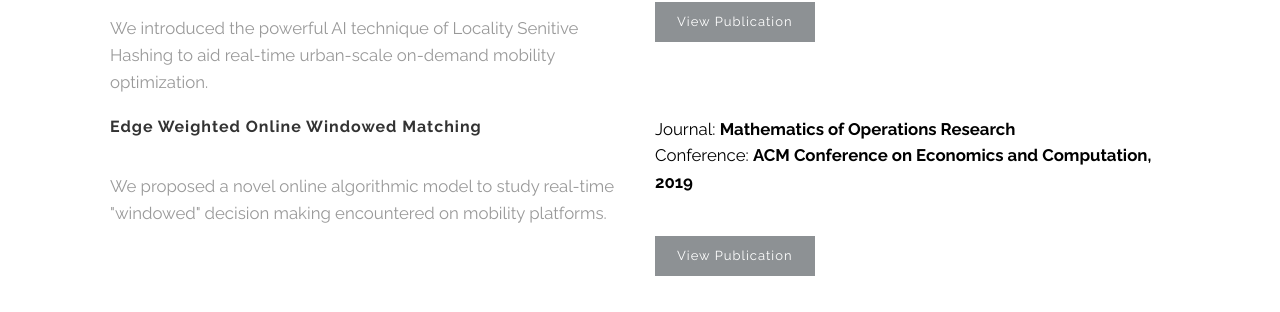
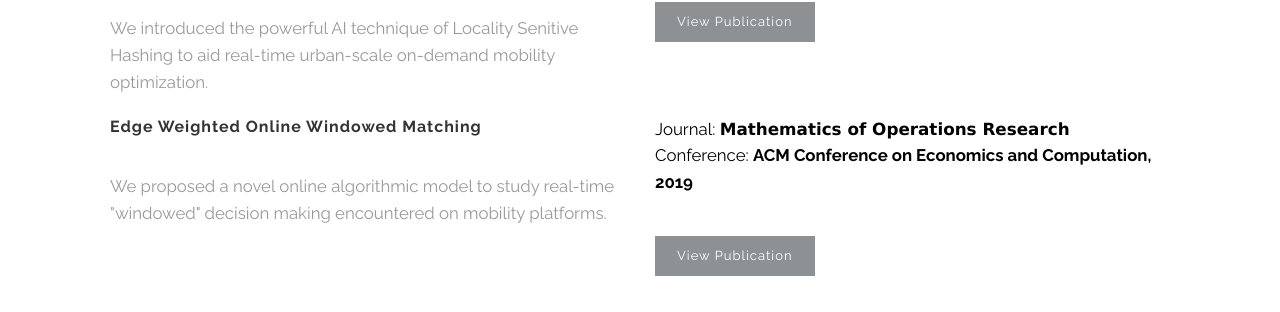
Before and after one commit to turingres/turingres.github.io, a Jekyll site: the page built from about.html, in a window 1280 px wide. Shown: the part 919-1231 px from the top of the page. Built offline with Jekyll 4.4.1, drawn with Linux system fonts in a browser that asks for light colours.

Commit message:
about updated

```diff
--- a/about.html
+++ b/about.html
@@ -120,7 +120,7 @@ patents:
                 <ul class='info'>
                   {% if publication.journal %}
                     <li style="color:black;">
-                      <big> Journal: <strong> {{publication.journal}} </strong> </big>
+                      <big> Journal: </big> <font face="verdana"> <big> <strong> {{publication.journal}} </strong> </big> </font>
                     </li>
                   {% endif %}
                   {% if publication.conference %}
```
